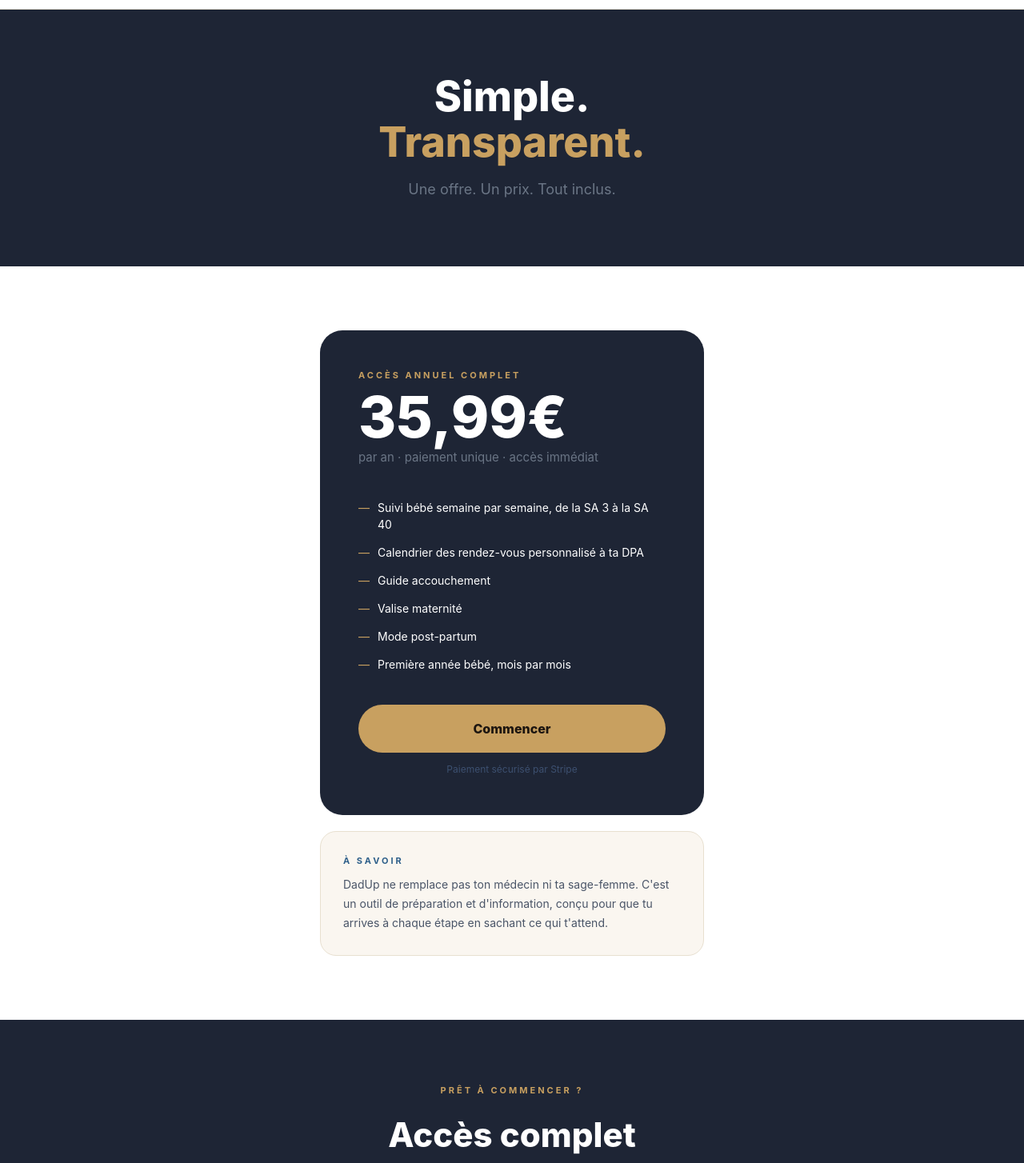
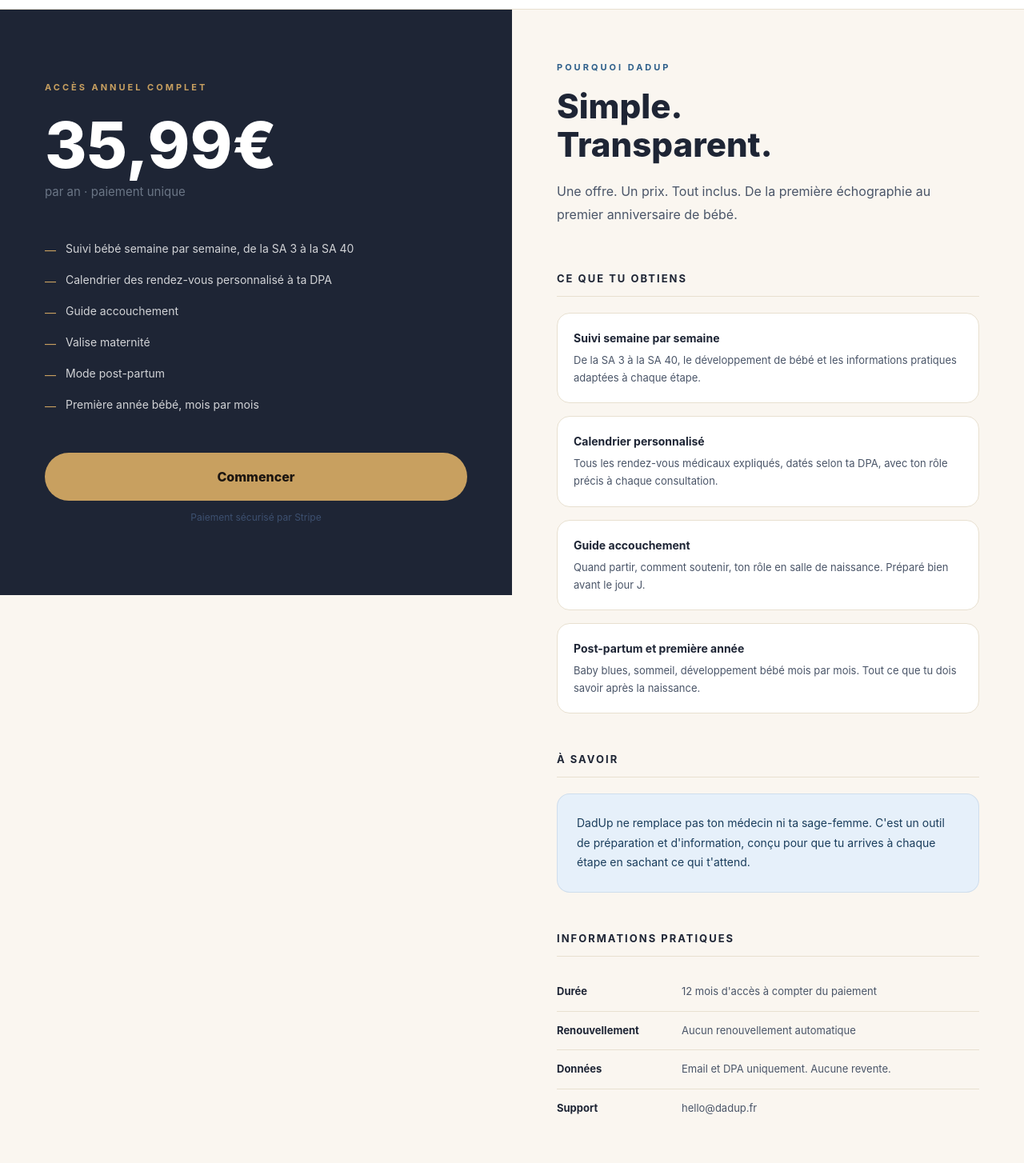
Before and after one commit to Julproject/dadup, a Next.js app: page /tarifs in a window 1280 px wide. Shown: the part 56-1510 px from the top of the page at 80% size. Built offline with nearby package versions, Linux system fonts and the light colour scheme.

Commit message:
Update page.tsx

```diff
--- a/app/tarifs/page.tsx
+++ b/app/tarifs/page.tsx
@@ -25,38 +25,21 @@ export default function TarifsPage() {
   };
 
   return (
-    <main style={{ minHeight: '100vh', background: C.white, fontFamily: "-apple-system,BlinkMacSystemFont,'Segoe UI',sans-serif" }}>
+    <main style={{ minHeight: '100vh', background: C.cream, fontFamily: "-apple-system,BlinkMacSystemFont,'Segoe UI',sans-serif" }}>
       <style>{`
         *{box-sizing:border-box;margin:0;padding:0;}
         .nl{display:flex;}.nc{display:flex;}
-        @media(max-width:768px){
-          .nl{display:none!important;}
-          .nc{display:none!important;}
-          .sp{padding:32px 16px!important;}
-          nav{padding:0 16px!important;}
-          h1{font-size:32px!important;line-height:1.15!important;}
-          h2{font-size:24px!important;}
-          .prix{font-size:48px!important;}
-          .hero-grid{grid-template-columns:1fr!important;gap:24px!important;padding:40px 16px 0!important;}
-          .hero-img-wrap{height:220px!important;}
-          .stats-grid{grid-template-columns:1fr 1fr!important;padding:20px 16px!important;}
-          .stats-item{border-left:none!important;border-top:1px solid #2e3848;padding:14px!important;}
-          .stats-item:nth-child(2){border-left:1px solid #2e3848!important;}
-          .modules-grid{grid-template-columns:1fr!important;}
-          .quote-grid{grid-template-columns:1fr!important;gap:24px!important;}
-          .newbie-grid>div{flex:1 1 100%!important;max-width:100%!important;}
-          .temoignages-grid{grid-template-columns:1fr!important;}
-          .aa{grid-template-columns:1fr!important;}
-          .tg{grid-template-columns:1fr!important;}
-          .mg{grid-template-columns:1fr!important;gap:24px!important;}
-          .footer-inner{flex-direction:column!important;gap:16px!important;text-align:center!important;}
-          .footer-links{flex-wrap:wrap!important;justify-content:center!important;gap:12px!important;}
-          section{padding:48px 16px!important;}
-          .section-pad{padding:48px 16px!important;}
-          .cta-section{padding:48px 16px!important;}
-          .footer-section{padding:24px 16px!important;}
+        .layout{display:grid;grid-template-columns:1fr 1fr;min-height:calc(100vh - 68px);}
+        .left-col{position:sticky;top:68px;height:calc(100vh - 68px);overflow:hidden;}
+        .right-col{padding:64px 56px;overflow-y:auto;}
+        @media(max-width:900px){
+          .nl{display:none!important;}.nc{display:none!important;}
+          .layout{grid-template-columns:1fr!important;min-height:auto!important;}
+          .left-col{position:relative!important;top:auto!important;height:auto!important;padding:48px 24px!important;}
+          .right-col{padding:40px 24px!important;}
+          nav{padding:0 20px!important;}
         }
-        `}</style>
+      `}</style>
 
       {/* NAV */}
       <nav style={{ background: C.white, borderBottom: `1px solid ${C.border}`, padding: '0 40px', display: 'flex', alignItems: 'center', justifyContent: 'space-between', height: '68px', position: 'sticky', top: 0, zIndex: 50 }}>
@@ -79,56 +62,89 @@ export default function TarifsPage() {
         </div>
       </nav>
 
-      {/* HERO */}
-      <section style={{ background: C.dark, padding: '80px 40px' }}>
-        <div style={{ maxWidth: '800px', margin: '0 auto', textAlign: 'center' }}>
-          <h1 style={{ color: C.white, fontSize: '52px', fontWeight: 800, margin: '0 0 16px', lineHeight: 1.1 }}>
-            Simple.<br /><span style={{ color: C.gold }}>Transparent.</span>
-          </h1>
-          <p style={{ color: '#6a7585', fontSize: '18px', lineHeight: 1.7, margin: 0 }}>Une offre. Un prix. Tout inclus.</p>
-        </div>
-      </section>
+      {/* LAYOUT 2 COLONNES */}
+      <div className="layout">
 
-      {/* CARTE PRIX CENTRÉE */}
-      <section className="sp" style={{ padding: '80px 40px', maxWidth: '560px', margin: '0 auto' }}>
-        <div style={{ background: C.dark, borderRadius: '28px', padding: '48px' }}>
-          <p style={{ color: C.gold, fontSize: '11px', fontWeight: 700, letterSpacing: '3px', textTransform: 'uppercase', margin: '0 0 8px' }}>Accès annuel complet</p>
-          <p className="prix" style={{ color: C.white, fontSize: '72px', fontWeight: 800, margin: '0 0 4px', lineHeight: 1 }}>35,99€</p>
-          <p style={{ color: '#6a7585', fontSize: '15px', margin: '0 0 40px' }}>par an · paiement unique · accès immédiat</p>
+        {/* COLONNE GAUCHE — sticky, fond sombre */}
+        <div className="left-col" style={{ background: C.dark, padding: '64px 56px', display: 'flex', flexDirection: 'column', justifyContent: 'center' }}>
+          <p style={{ color: C.gold, fontSize: '11px', fontWeight: 700, letterSpacing: '3px', textTransform: 'uppercase', margin: '0 0 24px' }}>Accès annuel complet</p>
 
-          <div style={{ display: 'flex', flexDirection: 'column', gap: '14px', marginBottom: '40px' }}>
+          <div style={{ marginBottom: '8px' }}>
+            <span style={{ color: C.white, fontSize: '80px', fontWeight: 800, lineHeight: 1 }}>35,99€</span>
+          </div>
+          <p style={{ color: '#6a7585', fontSize: '15px', margin: '0 0 48px' }}>par an · paiement unique</p>
+
+          <div style={{ display: 'flex', flexDirection: 'column', gap: '16px', marginBottom: '48px' }}>
             {FEATURES.map(f => (
-              <div key={f} style={{ display: 'flex', gap: '10px', alignItems: 'flex-start' }}>
-                <span style={{ color: C.gold, fontSize: '14px', flexShrink: 0 }}>—</span>
-                <p style={{ color: C.white, fontSize: '14px', margin: 0, lineHeight: 1.5 }}>{f}</p>
+              <div key={f} style={{ display: 'flex', gap: '12px', alignItems: 'flex-start' }}>
+                <span style={{ color: C.gold, fontSize: '14px', flexShrink: 0, marginTop: '2px' }}>—</span>
+                <p style={{ color: 'rgba(255,255,255,0.8)', fontSize: '14px', margin: 0, lineHeight: 1.6 }}>{f}</p>
               </div>
             ))}
           </div>
 
-          <button onClick={goToStripe} style={{ width: '100%', background: C.gold, color: '#1c1510', border: 'none', padding: '18px', borderRadius: '32px', fontSize: '16px', fontWeight: 800, cursor: 'pointer', marginBottom: '12px' }}>
+          <button onClick={goToStripe} style={{ background: C.gold, color: '#1c1510', border: 'none', padding: '18px', borderRadius: '32px', fontSize: '16px', fontWeight: 800, cursor: 'pointer', width: '100%', marginBottom: '12px' }}>
             Commencer
           </button>
-          <p style={{ color: '#3d5070', fontSize: '12px', margin: 0, textAlign: 'center' }}>Paiement sécurisé par Stripe</p>
+          <p style={{ color: '#3d5070', fontSize: '12px', textAlign: 'center' }}>Paiement sécurisé par Stripe</p>
         </div>
 
-        {/* ENCART À SAVOIR */}
-        <div style={{ background: C.cream, borderRadius: '20px', padding: '28px', border: `1px solid ${C.border}`, marginTop: '20px' }}>
-          <p style={{ color: C.blue, fontSize: '11px', fontWeight: 700, letterSpacing: '3px', textTransform: 'uppercase', margin: '0 0 10px' }}>À savoir</p>
-          <p style={{ color: C.text, fontSize: '14px', lineHeight: 1.7, margin: 0 }}>DadUp ne remplace pas ton médecin ni ta sage-femme. C&apos;est un outil de préparation et d&apos;information, conçu pour que tu arrives à chaque étape en sachant ce qui t&apos;attend.</p>
+        {/* COLONNE DROITE — scrollable, fond crème */}
+        <div className="right-col">
+
+          {/* TITRE */}
+          <div style={{ marginBottom: '56px' }}>
+            <p style={{ color: C.blue, fontSize: '11px', fontWeight: 700, letterSpacing: '3px', textTransform: 'uppercase', margin: '0 0 16px' }}>Pourquoi DadUp</p>
+            <h1 style={{ color: C.dark, fontSize: '42px', fontWeight: 800, lineHeight: 1.15, margin: '0 0 20px' }}>Simple.<br />Transparent.</h1>
+            <p style={{ color: C.text, fontSize: '16px', lineHeight: 1.8, margin: 0 }}>Une offre. Un prix. Tout inclus. De la première échographie au premier anniversaire de bébé.</p>
+          </div>
+
+          {/* CE QUE C'EST */}
+          <div style={{ marginBottom: '48px' }}>
+            <p style={{ color: C.dark, fontSize: '13px', fontWeight: 700, letterSpacing: '2px', textTransform: 'uppercase', margin: '0 0 20px', borderBottom: `1px solid ${C.border}`, paddingBottom: '12px' }}>Ce que tu obtiens</p>
+            <div style={{ display: 'flex', flexDirection: 'column', gap: '16px' }}>
+              {[
+                { titre: "Suivi semaine par semaine", desc: "De la SA 3 à la SA 40, le développement de bébé et les informations pratiques adaptées à chaque étape." },
+                { titre: "Calendrier personnalisé", desc: "Tous les rendez-vous médicaux expliqués, datés selon ta DPA, avec ton rôle précis à chaque consultation." },
+                { titre: "Guide accouchement", desc: "Quand partir, comment soutenir, ton rôle en salle de naissance. Préparé bien avant le jour J." },
+                { titre: "Post-partum et première année", desc: "Baby blues, sommeil, développement bébé mois par mois. Tout ce que tu dois savoir après la naissance." },
+              ].map((item, i) => (
+                <div key={i} style={{ padding: '20px', background: C.white, borderRadius: '16px', border: `1px solid ${C.border}` }}>
+                  <p style={{ color: C.dark, fontSize: '14px', fontWeight: 700, margin: '0 0 6px' }}>{item.titre}</p>
+                  <p style={{ color: C.text, fontSize: '13px', lineHeight: 1.7, margin: 0 }}>{item.desc}</p>
+                </div>
+              ))}
+            </div>
+          </div>
+
+          {/* À SAVOIR */}
+          <div style={{ marginBottom: '48px' }}>
+            <p style={{ color: C.dark, fontSize: '13px', fontWeight: 700, letterSpacing: '2px', textTransform: 'uppercase', margin: '0 0 20px', borderBottom: `1px solid ${C.border}`, paddingBottom: '12px' }}>À savoir</p>
+            <div style={{ background: C.bluePale, borderRadius: '16px', padding: '24px', border: `1px solid rgba(46,95,138,0.12)` }}>
+              <p style={{ color: C.blueDark, fontSize: '14px', lineHeight: 1.75, margin: 0 }}>DadUp ne remplace pas ton médecin ni ta sage-femme. C&apos;est un outil de préparation et d&apos;information, conçu pour que tu arrives à chaque étape en sachant ce qui t&apos;attend.</p>
+            </div>
+          </div>
+
+          {/* INFOS PRATIQUES */}
+          <div>
+            <p style={{ color: C.dark, fontSize: '13px', fontWeight: 700, letterSpacing: '2px', textTransform: 'uppercase', margin: '0 0 20px', borderBottom: `1px solid ${C.border}`, paddingBottom: '12px' }}>Informations pratiques</p>
+            <div style={{ display: 'flex', flexDirection: 'column', gap: '0' }}>
+              {[
+                { label: "Durée", val: "12 mois d'accès à compter du paiement" },
+                { label: "Renouvellement", val: "Aucun renouvellement automatique" },
+                { label: "Données", val: "Email et DPA uniquement. Aucune revente." },
+                { label: "Support", val: "hello@dadup.fr" },
+              ].map(({ label, val }, i, arr) => (
+                <div key={label} style={{ display: 'flex', gap: '16px', padding: '14px 0', borderBottom: i < arr.length - 1 ? `1px solid ${C.border}` : 'none' }}>
+                  <p style={{ color: C.dark, fontSize: '13px', fontWeight: 700, margin: 0, minWidth: '140px', flexShrink: 0 }}>{label}</p>
+                  <p style={{ color: C.text, fontSize: '13px', margin: 0, lineHeight: 1.5 }}>{val}</p>
+                </div>
+              ))}
+            </div>
+          </div>
+
         </div>
-      </section>
-
-      {/* CTA BAS */}
-      <section style={{ background: C.dark, padding: '80px 40px', textAlign: 'center' as const }}>
-        <p style={{ color: C.gold, fontSize: '11px', fontWeight: 700, letterSpacing: '3px', textTransform: 'uppercase' as const, margin: '0 0 16px' }}>Prêt à commencer ?</p>
-        <h2 style={{ color: C.white, fontSize: '42px', fontWeight: 800, margin: '0 0 8px' }}>Accès complet</h2>
-        <p style={{ color: C.white, fontSize: '60px', fontWeight: 800, margin: '0 0 4px' }}>35,99€</p>
-        <p style={{ color: '#6a7585', fontSize: '15px', margin: '0 0 40px' }}>par an · paiement unique · sans renouvellement automatique</p>
-        <button onClick={goToStripe} style={{ background: C.gold, color: '#1c1510', border: 'none', padding: '18px 48px', borderRadius: '32px', fontSize: '16px', fontWeight: 800, cursor: 'pointer', width: '100%', maxWidth: '400px' }}>
-          Commencer
-        </button>
-        <p style={{ color: '#3d5070', fontSize: '12px', margin: '12px 0 0' }}>Paiement sécurisé par Stripe</p>
-      </section>
+      </div>
 
       {/* FOOTER */}
       <footer style={{ background: C.dark, borderTop: '1px solid #2e3848', padding: '32px 40px' }}>
```
